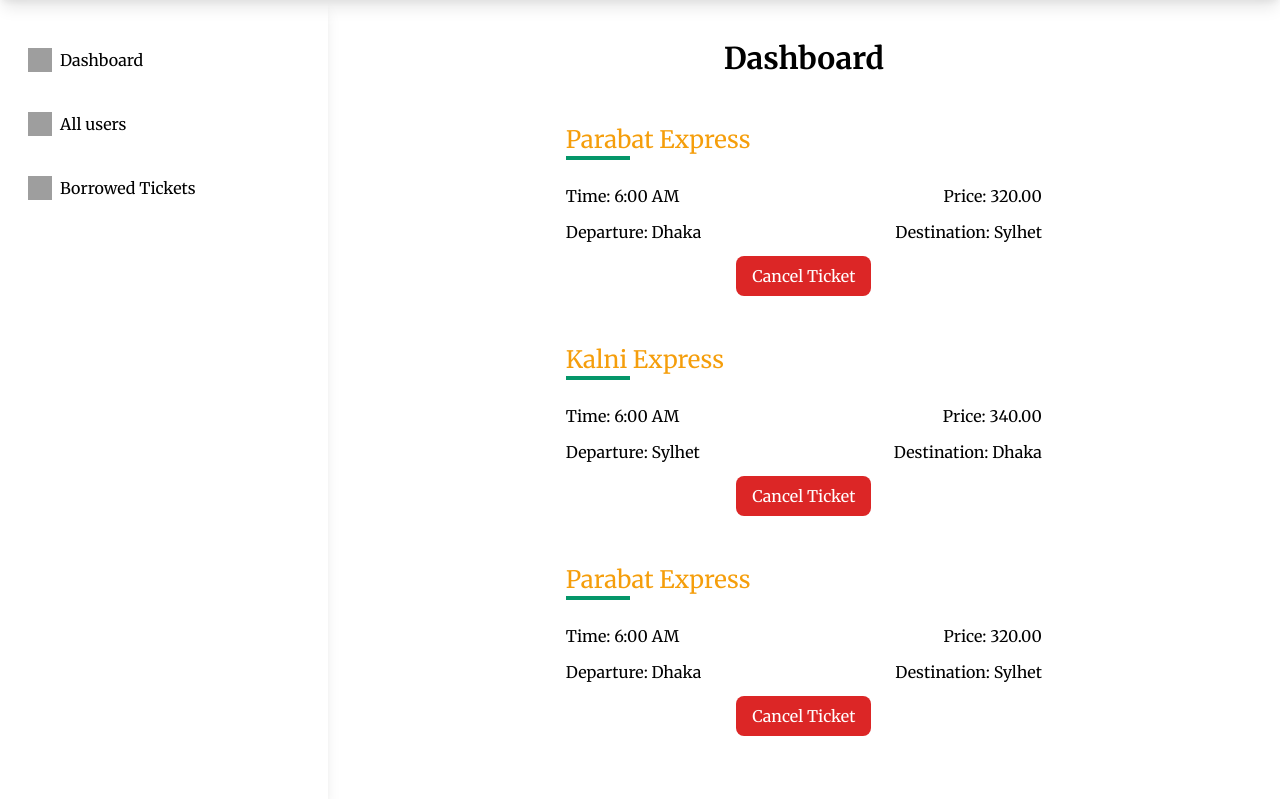
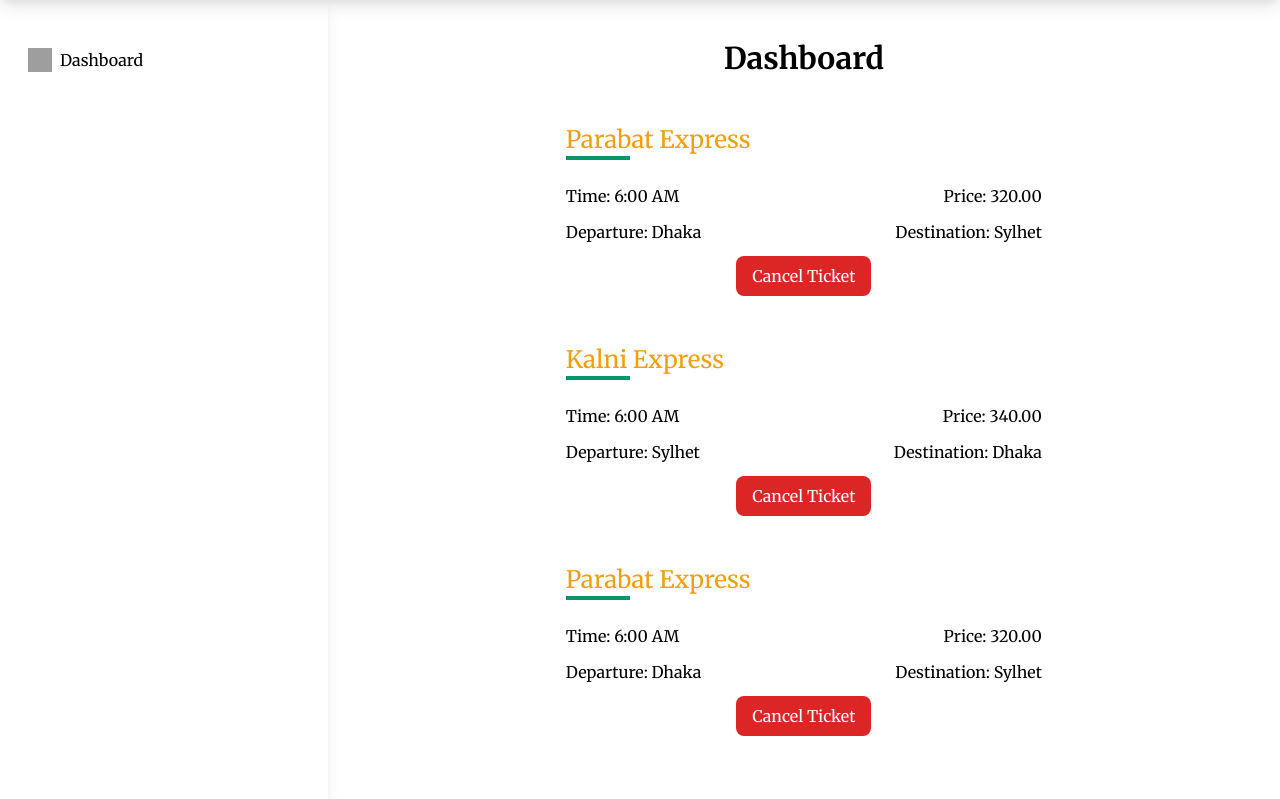
Before and after one commit to shadullah/train-ticket-mvt, a Django app: template account/templates/account/dashboard.html in a window 1280 px wide. Shown: the part 112-911 px from the top of the page. Run offline with Django 5.2, Linux system fonts and the light colour scheme; the template is opened without the code that fills it: values that come from a table or form of the project are taken from there, others are empty; data comes from the database, SQL or seed files in the repository; both versions use the stored data as it was after the commit; some libraries are stand-ins or nearby versions; grey boxes are pictures that could not be loaded.

Commit message:
dashboard separation

```diff
--- a/account/templates/account/dashboard.html
+++ b/account/templates/account/dashboard.html
@@ -1,57 +1,72 @@
-{% extends "base.html" %}
-
-
-{% block content %}
+{% extends "base.html" %} {% block content %}
 
 <div class="flex h-screen">
   <div class="w-1/3 shadow-lg p-5">
     <ul>
       <li class="my-4 hover:bg-gray-200 py-3 px-2 rounded-lg">
-                <div class="flex"><img class="w-6 h-6 mr-2" src="https://www.svgrepo.com/show/507260/dashboard.svg" alt="">
-                    <p>Dashboard</p></div>
+        <div class="flex">
+          <img
+            class="w-6 h-6 mr-2"
+            src="https://www.svgrepo.com/show/507260/dashboard.svg"
+            alt=""
+          />
+          <p>Dashboard</p>
+        </div>
+      </li>
+      {% if request.user.is_staff %}
+      <li class="my-4 hover:bg-gray-200 py-3 px-2 rounded-lg">
+        <div class="flex">
+          <img
+            class="w-6 h-6 mr-2"
+            src="https://www.svgrepo.com/show/507443/users.svg"
+            alt=""
+          />
+          <p>All users</p>
+        </div>
       </li>
       <li class="my-4 hover:bg-gray-200 py-3 px-2 rounded-lg">
-                <div class="flex"><img class="w-6 h-6 mr-2" src="https://www.svgrepo.com/show/507443/users.svg" alt="">
-                    <p>All users</p></div>
+        <div class="flex">
+          <img
+            class="w-6 h-6 mr-2"
+            src="https://www.svgrepo.com/show/447512/tickets-alt.svg"
+            alt=""
+          />
+          <p>Borrowed Tickets</p>
+        </div>
       </li>
-            <li class="my-4 hover:bg-gray-200 py-3 px-2 rounded-lg">
-                <div class="flex"><img class="w-6 h-6 mr-2" src="https://www.svgrepo.com/show/447512/tickets-alt.svg" alt="">
-                    <p>Borrowed Tickets</p></div>
-            </li>
+      {% endif %}
     </ul>
   </div>
   <div class="w-full">
     <h1 class="text-3xl text-center font-bold mt-10">Dashboard</h1>
-        {% if ticket %}
-
-{% for info in ticket %}
+    {% if ticket %} {% for info in ticket %}
     <div class="my-12 mx-12 w-1/2 mx-auto">
       <p class="text-2xl text-yellow-500">{{ info.train.name }}</p>
       <div class="bg-green-600 w-16 h-1 mb-6"></div>
-    <div class="flex  justify-between mb-3">
+      <div class="flex justify-between mb-3">
         <p class="">Time: {{ info.train.time }}</p>
         <p>Price: {{ info.train.price }}</p>
       </div>
       <div class="flex justify-between mb-3">
-        <p>Departure:
-            {% for infoDep in info.train.station.all %}
-            {{infoDep.name}}
-            {% endfor %}
+        <p>
+          Departure: {% for infoDep in info.train.station.all %}
+          {{infoDep.name}} {% endfor %}
         </p>
         <p>Destination: {{ info.train.destination }}</p>
       </div>
       <div class="text-center">
-        <button class="bg-red-600 rounded-lg px-4 py-2 text-white">Cancel Ticket</button>
+        <button class="bg-red-600 rounded-lg px-4 py-2 text-white">
+          Cancel Ticket
+        </button>
       </div>
     </div>
-{% endfor %}
-
-{% else %}
-<p class="text-xl text-center mt-12 mb-12 md:mb-80">No Tickets Borrowed Yet</p>
+    {% endfor %} {% else %}
+    <p class="text-xl text-center mt-12 mb-12 md:mb-80">
+      No Tickets Borrowed Yet
+    </p>
 
     {% endif %}
   </div>
 </div>
 
-
 {% endblock content %}
```
Also changed, not shown: db.sqlite3. Lines whose indentation alone changed are shown as unchanged.
